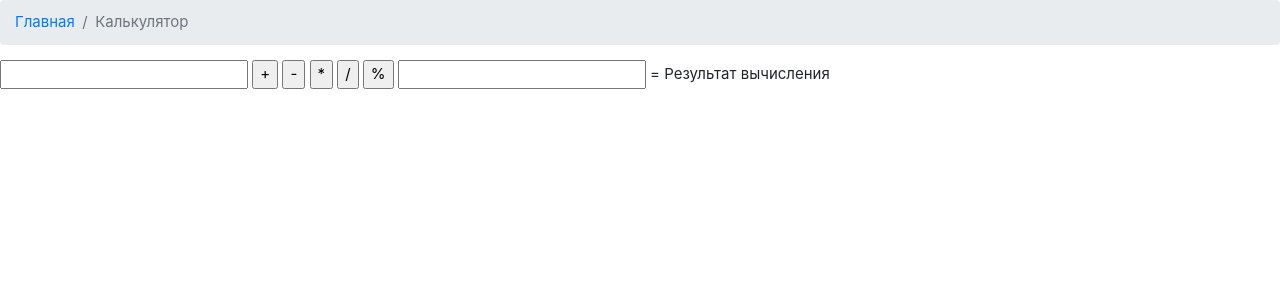
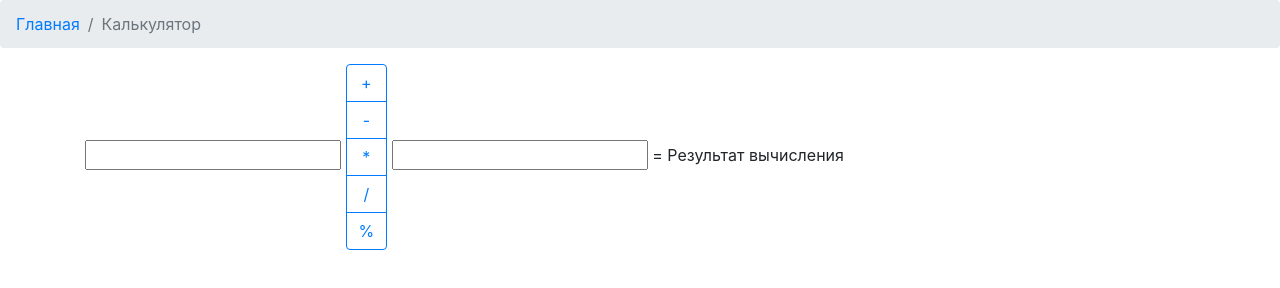
Before and after one commit to SirojiddinSaidmurodov/TechnicalPractice3term, a website: page SecondLesson/Calculator.html in a window 1280 px wide. Drawn offline with nearby package versions, Linux system fonts and the light colour scheme.

Commit message:
Calculator.html restyling

```diff
--- a/SecondLesson/Calculator.html
+++ b/SecondLesson/Calculator.html
@@ -3,7 +3,6 @@
 <head>
     <meta charset="UTF-8">
     <title>Калькулятор</title>
-    <link rel="stylesheet" href="https://www.w3schools.com/w3css/4/w3.css" media="all">
     <link rel="stylesheet" href="https://stackpath.bootstrapcdn.com/bootstrap/4.5.0/css/bootstrap.min.css"
           integrity="sha384-9aIt2nRpC12Uk9gS9baDl411NQApFmC26EwAOH8WgZl5MYYxFfc+NcPb1dKGj7Sk" crossorigin="anonymous">
 </head>
@@ -14,17 +13,21 @@
         <li class="breadcrumb-item active" aria-current="page">Калькулятор</li>
     </ol>
 </nav>
-<script src="calculator.js"></script>
-<label for="a"></label><input id="a" type="text">
+<div class="container">
+    <script src="calculator.js"></script>
+    <label for="a"></label><input id="a" type="text">
 
-<input type="button" value="+" onclick="sum()">
-<input type="button" value="-" onclick="sub()">
-<input type="button" value="*" onclick="multiply()">
-<input type="button" value="/" onclick="divide()">
-<input type="button" value="%" onclick="mod()">
+    <div class="btn-group-vertical">
+        <input type="button" value="+" class="btn btn-outline-primary" onclick="sum()">
+        <input type="button" value="-" class="btn btn-outline-primary" onclick="sub()">
+        <input type="button" value="*" class="btn btn-outline-primary" onclick="multiply()">
+        <input type="button" value="/" class="btn btn-outline-primary" onclick="divide()">
+        <input type="button" value="%" class="btn btn-outline-primary" onclick="mod()">
+    </div>
 
-<label for="b"></label><input id="b" type="text">
-=
-<label id="result">Результат вычисления</label>
+    <label for="b"></label><input id="b" type="text">
+    =
+    <label id="result">Результат вычисления</label>
+
 </body>
 </html>
```
